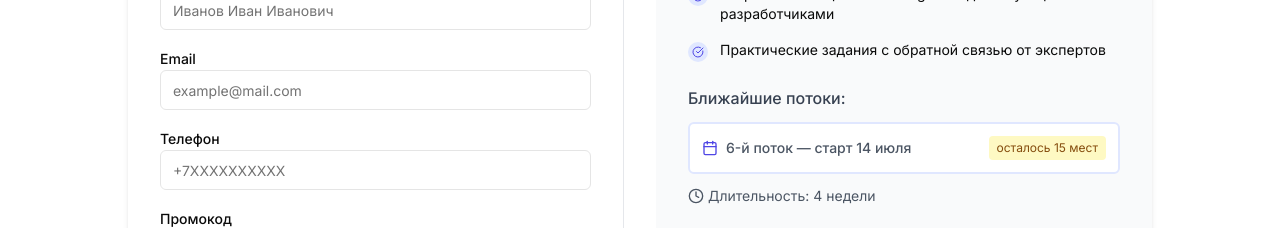
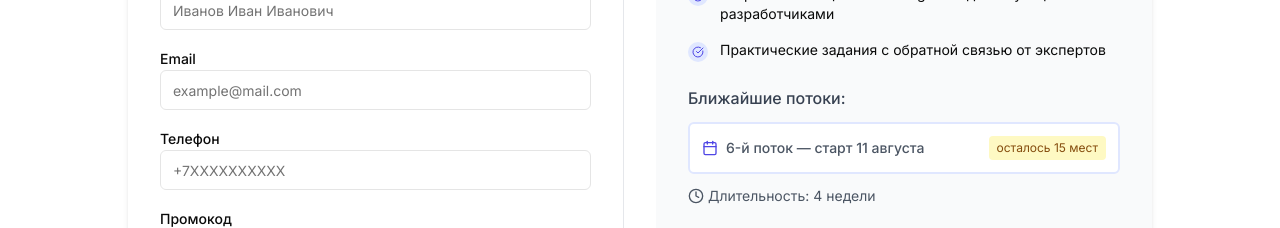
Before and after one commit to grentank/ai-elbrus-landing, a Next.js app: page / in a window 1280 px wide. Shown: the part 7000-7228 px from the top of the page. Built offline with nearby package versions, Linux system fonts and the light colour scheme.

Commit message:
updated date

```diff
--- a/app/payment-success/page.tsx
+++ b/app/payment-success/page.tsx
@@ -51,7 +51,8 @@ export default function PaymentSuccessPage() {
             <CardFooter className="bg-gray-50 border-t border-gray-100">
               <Button asChild className="bg-indigo-600 hover:bg-indigo-700">
                 <Link
-                  href="https://t.me/+ZRi8a4L39egxMjk6"
+                  href="https://t.me/+QW2b54jhsaUyNmNi"
+                  // href="https://t.me/+ZRi8a4L39egxMjk6"
                   // href="https://t.me/+kLpnygz73hI4ODFi"
                   // href="https://t.me/+kx6XheM78lA3YmY6"
                   // href="https://t.me/+Fk6jMVyk3TZiNGFi"
--- a/components/sections/payment-section.tsx
+++ b/components/sections/payment-section.tsx
@@ -317,16 +317,8 @@ export default function PaymentSection() {
                   Ближайшие потоки:
                 </p>
                 {/* <ClosedDateCard date="4-й поток — старт 19 мая" /> */}
-                {/* <StartDateCard
-                  date="4-й поток — старт 19 мая"
-                  remainingPlaces={8}
-                /> */}
-                {/* <StartDateCard
-                  date="5-й поток — старт 16 июня"
-                  remainingPlaces={11}
-                /> */}
                 <StartDateCard
-                  date="6-й поток — старт 14 июля"
+                  date="6-й поток — старт 11 августа"
                   remainingPlaces={15}
                 />
 
```
